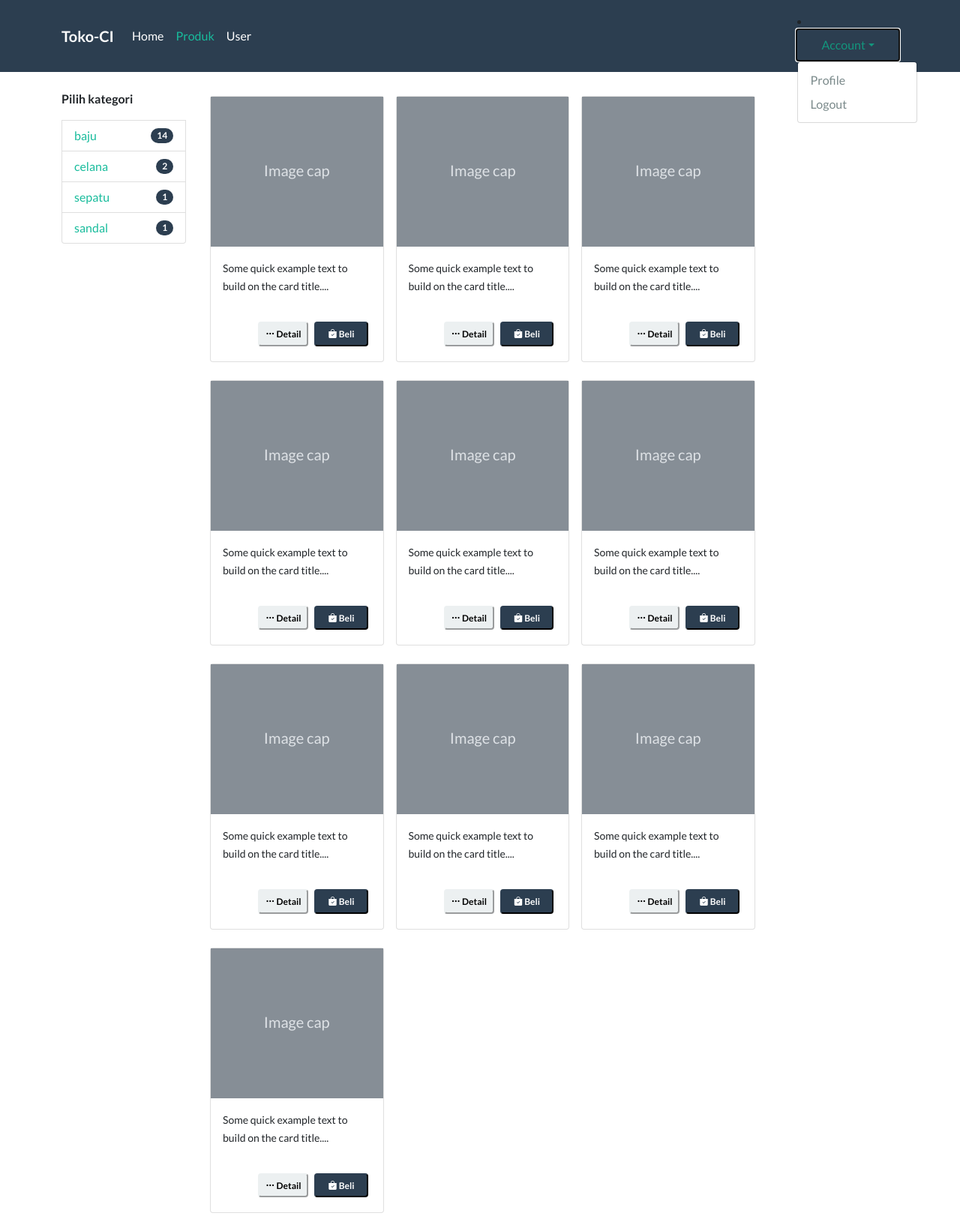
After one commit to NizarArdansyah/toko_ci, a CodeIgniter 4 app: template app/Views/product.php in a window 1280 px wide, after a click on "Account". The commit adds this page. Shown: the whole page at 75% size. Run offline with PHP 8.4 and a stand-in for CodeIgniter, Linux system fonts and the light colour scheme; the template is opened without the code that fills it, so the values that code supplies are empty; some libraries are stand-ins or nearby versions.

Commit message:
add front end views

```diff
--- /dev/null
+++ b/app/Views/product.php
@@ -0,0 +1,108 @@
+<!DOCTYPE html>
+<html lang="en">
+
+<head>
+    <meta charset="UTF-8">
+    <meta http-equiv="X-UA-Compatible" content="IE=edge">
+    <meta name="viewport" content="width=device-width, initial-scale=1.0">
+    <title>Toko</title>
+    <link rel="stylesheet" href="https://cdn.jsdelivr.net/npm/bootstrap-icons@1.7.2/font/bootstrap-icons.css">
+    <link rel="stylesheet" href="/assets/styles/css/bootstrap.min.css">
+</head>
+
+<body>
+
+
+    <nav class="navbar navbar-expand-lg navbar-dark bg-primary">
+        <div class="container">
+            <a class="navbar-brand" href="#"><b>Toko-CI</b></a>
+            <button class="navbar-toggler" type="button" data-bs-toggle="collapse" data-bs-target="#navbarColor01" aria-controls="navbarColor01" aria-expanded="false" aria-label="Toggle navigation">
+                <span class="navbar-toggler-icon"></span>
+            </button>
+
+            <div class="collapse navbar-collapse" id="navbarColor01">
+                <ul class="navbar-nav me-auto">
+                    <li class="nav-item">
+                        <a class="nav-link " href="/">Home</a>
+                    </li>
+                    <li class="nav-item">
+                        <a class="nav-link active" href="/home/produk">Produk</a>
+                    </li>
+                    <li class="nav-item">
+                        <a class="nav-link" href="/home/user">User</a>
+                    </li>
+                </ul>
+                <form class="d-flex">
+                    <li class="nav-item dropdown">
+                        <a class="nav-link dropdown-toggle" data-bs-toggle="dropdown" href="#" role="button" aria-haspopup="true" aria-expanded="false">Account</a>
+                        <div class="dropdown-menu">
+                            <a class="dropdown-item" href="#">Profile</a>
+                            <a class="dropdown-item" href="#">Logout</a>
+                        </div>
+                    </li>
+                </form>
+            </div>
+        </div>
+    </nav>
+
+    <div class="container mt-4">
+        <div class="row">
+            <div class="col-2 sticky-top">
+                <ul class="list-group">
+                    <p><b>Pilih kategori</b></p>
+                    <li class="list-group-item d-flex justify-content-between align-items-center">
+                        <a class="text-decoration-none" href="">baju</a>
+                        <span class="badge bg-primary rounded-pill">14</span>
+                    </li>
+                    <li class="list-group-item d-flex justify-content-between align-items-center">
+                        <a class="text-decoration-none" href="">celana</a>
+                        <span class="badge bg-primary rounded-pill">2</span>
+                    </li>
+                    <li class="list-group-item d-flex justify-content-between align-items-center">
+                        <a class="text-decoration-none" href="">sepatu</a>
+                        <span class="badge bg-primary rounded-pill">1</span>
+                    </li>
+                    <li class="list-group-item d-flex justify-content-between align-items-center">
+                        <a class="text-decoration-none" href="">sandal</a>
+                        <span class="badge bg-primary rounded-pill">1</span>
+                    </li>
+                </ul>
+
+
+            </div>
+            <div class="col-10">
+                <div class="d-flex flex-wrap">
+                    <?php for ($i = 0; $i < 10; $i++) : ?>
+
+
+                        <div class="card mb-3 w-25 m-2">
+                            <svg xmlns="http://www.w3.org/2000/svg" class="d-block user-select-none" width="100%" height="200" aria-label="Placeholder: Image cap" focusable="false" role="img" preserveAspectRatio="xMidYMid slice" viewBox="0 0 318 180" style="font-size:1.125rem;text-anchor:middle">
+                                <rect width="100%" height="100%" fill="#868e96"></rect>
+                                <text x="50%" y="50%" fill="#dee2e6" dy=".3em">Image cap</text>
+                            </svg>
+                            <div class="card-body">
+                                <small class="card-text">Some quick example text to build on the card title....</small>
+                            </div>
+                            <div class="card-body d-flex justify-content-end">
+                                <button class="btn-light badge p-2 text-black m-1">
+                                    <i class="bi bi-three-dots"></i> Detail
+                                </button>
+                                <button class="btn-primary badge px-3 py-2 m-1">
+                                    <i class="bi bi-bag-check-fill"></i> Beli
+                                </button>
+                            </div>
+                        </div>
+                    <?php endfor; ?>
+
+                </div>
+            </div>
+        </div>
+    </div>
+
+
+    <!-- Option 1: Bootstrap Bundle with Popper -->
+    <script src="https://cdn.jsdelivr.net/npm/bootstrap@5.1.3/dist/js/bootstrap.bundle.min.js" integrity="sha384-ka7Sk0Gln4gmtz2MlQnikT1wXgYsOg+OMhuP+IlRH9sENBO0LRn5q+8nbTov4+1p" crossorigin="anonymous"></script>
+
+</body>
+
+</html>
```
Also changed, not shown: app/Controllers/Home.php (+10 -0 lines), app/Views/template.php (+87 -2 lines), app/Views/user.php (added, +97 -0 lines), public/assets/img/user.png (added), 1 other file.
